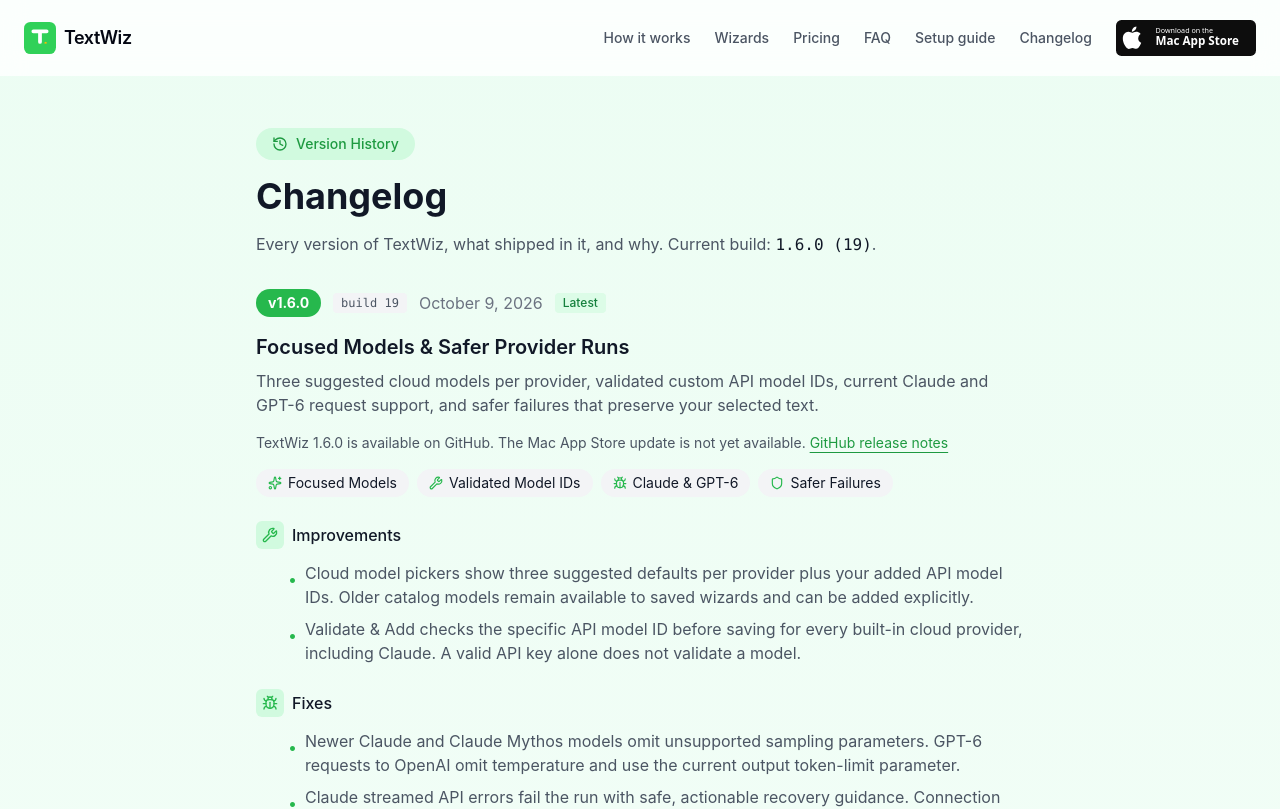
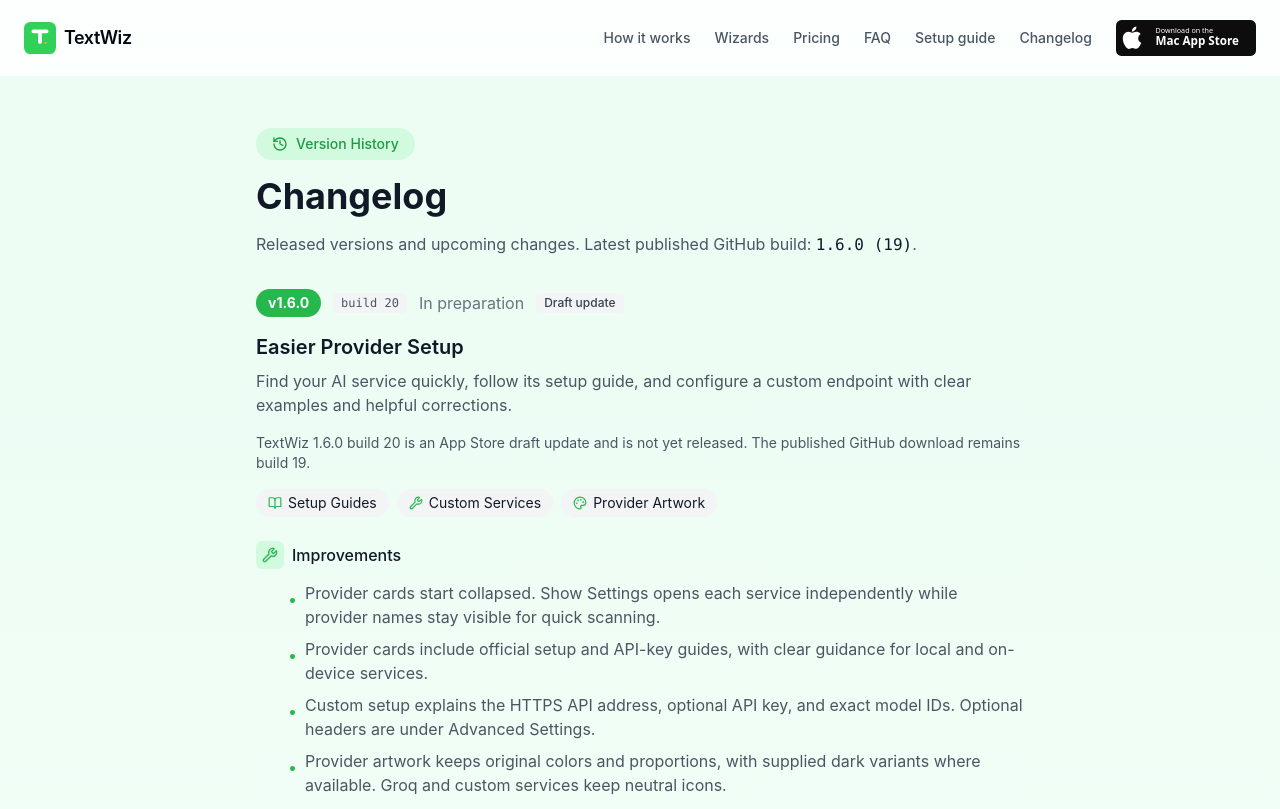
Before and after one commit to luongnv89/textwiz-website, a React (Vite) app: page /changelog in a window 1280 px wide. Shown: the top 809 px of the page. Built offline with nearby package versions, Linux system fonts and the light colour scheme.

Commit message:
docs: describe build 20 provider setup draft update

```diff
--- a/shared/seo-routes.mjs
+++ b/shared/seo-routes.mjs
@@ -1,7 +1,7 @@
 /** Single source for per-route SEO + prerender crawl bodies (Helmet, prerender, llms). */
 
 import { INTRO_OFFER_ELIGIBILITY } from './pricing.mjs';
-import { APP_VERSION_FULL, APP_RELEASE_URL } from '../src/lib/version.js';
+import { APP_VERSION, APP_DRAFT_BUILD, APP_VERSION_FULL, APP_RELEASE_URL } from '../src/lib/version.js';
 
 export const SITE_URL = 'https://textwiz.pro';
 export const SITE_NAME = 'TextWiz';
@@ -41,6 +41,7 @@
       <p>Custom OpenAI-compatible providers require an absolute HTTPS URL with a host and no embedded credentials, query, or fragment. Existing custom HTTP endpoints need HTTPS before use; built-in local engines keep their HTTP setup. API credentials remain in macOS Keychain.</p>
       <h2>Latest release</h2>
       <p>TextWiz ${APP_VERSION_FULL}, released October 9, 2026, is <a href="${APP_RELEASE_URL}">available on GitHub</a>. The Mac App Store update is not yet available.</p>
+      <p>Version ${APP_VERSION} build ${APP_DRAFT_BUILD} is a draft App Store update, not yet released. It adds collapsed provider cards, official setup and API-key guides, recognizable provider artwork, and clearer custom HTTPS endpoint setup with corrections and save recovery.</p>
       <h2>Privacy and permissions</h2>
       <p>On-device engines keep your text on your Mac. TextWiz runs no servers and collects none of your data. Cloud keys live in the macOS Keychain, and text goes directly to your chosen provider. No Accessibility permission is needed.</p>
       <h2>Free download and TextWiz Pro</h2>
@@ -59,6 +60,9 @@
     sources: ['src/pages/GettingStartedPage.jsx', 'src/components/guide'],
     body: `
       <h1>Setup and API keys</h1>
+      <h2>Provider setup in the next update</h2>
+      <p>Version ${APP_VERSION} build ${APP_DRAFT_BUILD} is a draft update, not yet available on the Mac App Store. In Dashboard → Providers, choose Show Settings for a service to access its official setup and API-key guides. Save a key only when needed, then Check Connection.</p>
+      <p>Use Add Custom Provider with the service's HTTPS API Address, optional API key, and exact Model IDs. Invalid fields explain what to correct, and failed saves retain your entries. Custom connection checks read the model list; run a wizard to check text generation.</p>
       <p>Connect TextWiz to an LLM: local Ollama track or cloud Gemini track, then configure Dashboard → Settings → Primary Provider. Free-tier signup links for Gemini, Groq, OpenRouter, and Mistral on the same page.</p>
       <p>Find free models and API tokens: compare free LLM models and providers at <a href="https://free-llm-models.custats.info/">free-llm-models.custats.info</a>, and find free tokens, trial credits, and API offers at <a href="https://freetokens.custats.info/">freetokens.custats.info</a>. Choose an offer with API access for a TextWiz-supported provider or a custom OpenAI-compatible endpoint, sign up with the provider, create an API key, and follow the setup guide. Check the provider's current limits and eligibility before claiming an offer.</p>
       <p>Shortcuts share one Primary Provider and Model from Settings. Capture text via clipboard + hotkey or Services → Process with TextWiz.</p>
@@ -75,6 +79,8 @@
     sources: ['src/pages/ChangelogPage.jsx'],
     body: `
       <h1>TextWiz changelog</h1>
+      <h2>Draft update — ${APP_VERSION} build ${APP_DRAFT_BUILD}</h2>
+      <p>This update is in preparation and is not yet released. Provider cards start collapsed with independent Show Settings controls, official setup and API-key guides, and original provider artwork. Custom setup explains the HTTPS address, optional key, and exact model IDs; invalid settings show corrections and failed saves keep entered settings for retry.</p>
       <h2>TextWiz ${APP_VERSION_FULL} — October 9, 2026</h2>
       <p>TextWiz ${APP_VERSION_FULL} is <a href="${APP_RELEASE_URL}">available on GitHub</a>. The Mac App Store update is not yet available.</p>
       <p>Cloud pickers offer three suggested defaults per provider plus added API model IDs. Validate &amp; Add checks the exact model before saving, including Claude. Older catalog models remain available to saved wizards and can be added explicitly.</p>
--- a/src/lib/version.js
+++ b/src/lib/version.js
@@ -1,6 +1,6 @@
-// Keep in sync with Sources/TextWizApp/Info.plist
-// CFBundleShortVersionString + CFBundleVersion
+// Latest published GitHub release; App Store draft builds are tracked separately.
 export const APP_VERSION = '1.6.0';
 export const APP_BUILD = '19';
+export const APP_DRAFT_BUILD = '20';
 export const APP_VERSION_FULL = `${APP_VERSION} (${APP_BUILD})`;
 export const APP_RELEASE_URL = `https://github.com/luongnv89/textwiz/releases/tag/v${APP_VERSION}`;
--- a/src/pages/ChangelogPage.jsx
+++ b/src/pages/ChangelogPage.jsx
@@ -1,7 +1,42 @@
-import { History, Sparkles, Wrench, Bug, Zap, Shield, Palette } from 'lucide-react';
-import { APP_VERSION, APP_BUILD, APP_VERSION_FULL, APP_RELEASE_URL } from '../lib/version';
+import { History, Sparkles, Wrench, Bug, Zap, Shield, Palette, BookOpen } from 'lucide-react';
+import { APP_VERSION, APP_BUILD, APP_DRAFT_BUILD, APP_VERSION_FULL, APP_RELEASE_URL } from '../lib/version';
 
 const releases = [
+  {
+    version: APP_VERSION,
+    build: APP_DRAFT_BUILD,
+    date: 'In preparation',
+    title: 'Easier Provider Setup',
+    description:
+      'Find your AI service quickly, follow its setup guide, and configure a custom endpoint with clear examples and helpful corrections.',
+    availability:
+      `TextWiz ${APP_VERSION} build ${APP_DRAFT_BUILD} is an App Store draft update and is not yet released. The published GitHub download remains build ${APP_BUILD}.`,
+    isDraft: true,
+    highlights: [
+      { icon: BookOpen, text: 'Setup Guides' },
+      { icon: Wrench, text: 'Custom Services' },
+      { icon: Palette, text: 'Provider Artwork' },
+    ],
+    sections: [
+      {
+        title: 'Improvements',
+        icon: Wrench,
+        items: [
+          'Provider cards start collapsed. Show Settings opens each service independently while provider names stay visible for quick scanning.',
+          'Provider cards include official setup and API-key guides, with clear guidance for local and on-device services.',
+          'Custom setup explains the HTTPS API address, optional API key, and exact model IDs. Optional headers are under Advanced Settings.',
+          'Provider artwork keeps original colors and proportions, with supplied dark variants where available. Groq and custom services keep neutral icons.',
+        ],
+      },
+      {
+        title: 'Fixes',
+        icon: Bug,
+        items: [
+          'Missing settings and malformed headers explain what to correct. Failed saves keep the editor and your entries available for retry.',
+        ],
+      },
+    ],
+  },
   {
     version: APP_VERSION,
     build: APP_BUILD,
@@ -305,7 +340,7 @@
           </div>
           <h1 className="text-4xl font-bold text-gray-900 dark:text-slate-100 mb-4">Changelog</h1>
           <p className="text-gray-600 dark:text-slate-300">
-            Every version of TextWiz, what shipped in it, and why. Current build:{' '}
+            Released versions and upcoming changes. Latest published GitHub build:{' '}
             <span className="font-mono text-gray-900 dark:text-slate-100">{APP_VERSION_FULL}</span>.
           </p>
         </div>
@@ -313,7 +348,7 @@
         <div className="space-y-12">
           {releases.map((release, index) => (
             <article
-              key={release.version}
+              key={`${release.version}-${release.build}`}
               className={`relative ${index !== releases.length - 1 ? 'pb-12 border-b border-gray-200 dark:border-slate-800' : ''}`}
             >
               <div className="flex flex-wrap items-center gap-3 mb-4">
@@ -324,6 +359,11 @@
                   build {release.build}
                 </span>
                 <span className="text-base text-gray-500 dark:text-slate-400">{release.date}</span>
+                {release.isDraft && (
+                  <span className="px-2 py-0.5 bg-gray-100 dark:bg-slate-800 text-gray-700 dark:text-slate-300 text-xs font-medium rounded">
+                    Draft update
+                  </span>
+                )}
                 {release.isLatest && (
                   <span className="px-2 py-0.5 bg-green-100 dark:bg-emerald-500/10 text-green-700 dark:text-emerald-300 text-xs font-medium rounded">
                     Latest
@@ -336,6 +376,7 @@
               {release.availability && (
                 <p className="text-sm text-gray-600 dark:text-slate-300 mb-4">
                   {release.availability}{' '}
+                  {release.releaseUrl && (
                     <a
                       href={release.releaseUrl}
                       target="_blank"
@@ -344,6 +385,7 @@
                     >
                       GitHub release notes
                     </a>
+                  )}
                 </p>
               )}
 
--- a/src/pages/GettingStartedPage.jsx
+++ b/src/pages/GettingStartedPage.jsx
@@ -125,6 +125,21 @@
         <h2 className="text-3xl font-bold text-gray-900 dark:text-slate-100 mt-16 mb-4">
           Before you start
         </h2>
+        <Callout icon={BookOpen} tone="info" title="Provider setup in the next update">
+          <p className="mb-3">
+            Version 1.6.0 build 20 is a draft update, not yet available on the Mac App Store.
+            Open <strong>Dashboard → Providers</strong>, find your service, and choose{' '}
+            <strong>Show Settings</strong>. Each card includes its official setup and API-key guides.
+            Save a key only when your service needs one, then choose <strong>Check Connection</strong>.
+          </p>
+          <p>
+            For another service, choose <strong>Add Custom Provider</strong>. Copy its{' '}
+            <strong>HTTPS API Address</strong> and exact <strong>Model IDs</strong> from its guide;
+            add an API key only if required. Invalid settings explain what to correct, and a failed save
+            keeps your entries for retry. A custom connection check reads the model list; run a wizard
+            to check text generation.
+          </p>
+        </Callout>
         <p className="text-gray-700 dark:text-slate-300 leading-relaxed mb-4">
           You&rsquo;ll need TextWiz installed and running. Launch the app — you should see the TextWiz
           icon in the macOS menu bar.
```
Also changed, not shown: public/llms-full.txt. Lines whose indentation alone changed are shown as unchanged.
